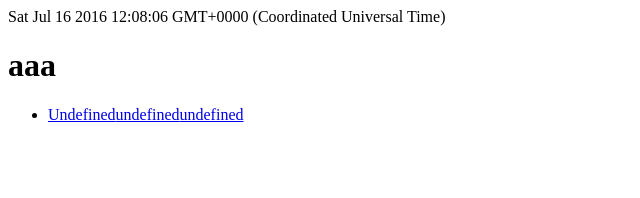
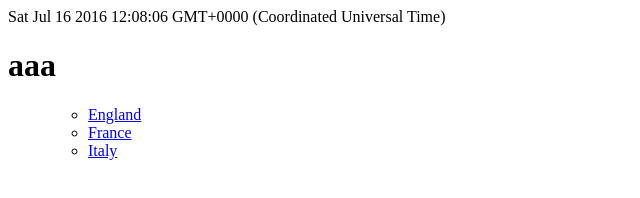
Before and after one commit to kinkybadger/holidays, a plain HTML site: page index.html in a window 1280 px wide. Shown: the whole page, without its empty margins (0-640 px from the left). Drawn offline with Linux system fonts and the light colour scheme; no server answers.

Commit message:
added event handlers

```diff
--- a/application.js
+++ b/application.js
@@ -1,7 +1,13 @@
 /**
  * ------------------------------ Get some tours -------------------------------
  */
+
+// global variable
+
+
 function Holidays() {
+
+  var data = [];
 
   this.countryUrl = 'tours.json';
 
@@ -18,12 +24,12 @@ function Holidays() {
     .done(function(data, status) {
       console.log(data[0].country, status);
 
-      var countries = $('<li></li>');
+      var countries = $('<ul id="country"></ul>');
 
-      for(country in data) {
-        console.log(country);
+      for(i in data) {
+        console.log(data[i].country);
 
-        $('<a href=#'+country.country+'>'+country.country+'</a>').appendTo(countries);
+        $('<li><a href=#'+data[i].country+'>'+data[i].country+'</a></li>').appendTo(countries);
       }
 
 
@@ -35,9 +41,12 @@ function Holidays() {
     })
 
 
-
   }
 
+
+  $('#country').on('click', 'a', function() {
+    console.log('i was clicked', $(this).attr('href'));
+  });
   //return this.countries;
 
 
@@ -61,7 +70,6 @@ function Holidays() {
 //  }
 
   // Events
-  //$('#country').on('click', 'a', this.setCountry);
 
 }
 
@@ -72,15 +80,8 @@ $(document).ready(function() {
 
   var holidays = new Holidays();
 
-  console.log(holidays.countryUrl);
-
   holidays.getCountries();
 
-  holidays.setUrl('bad url');
-
-  holidays.getCountries();
-
-  console.log(holidays.countryUrl);
 
 
 });
--- a/index.html
+++ b/index.html
@@ -17,7 +17,7 @@
       <div class="city" data-location="england">
         <h3 class="name">England</h3>
         <p class="description">----</p>
-        <p></p>
+        <p class="price"></p>
       </div>
       <div class="city" data-location="france">
         <h3 class="name">france</h3>
```
